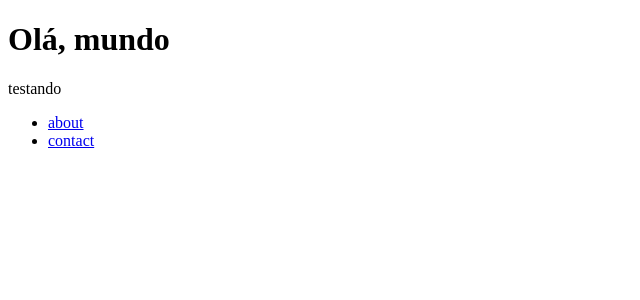
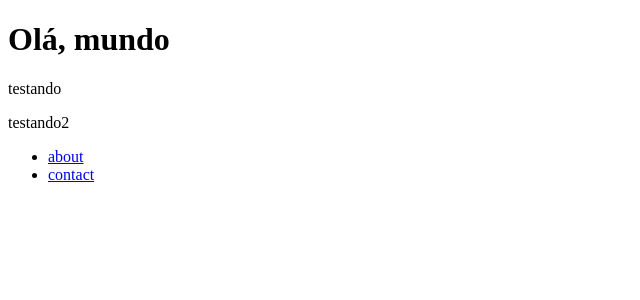
Before and after one commit to DanieelCarvalho/Pac-Men-Page, an Angular app: page /home in a window 1280 px wide. Shown: the top 300 px of the page, without its empty margins (0-640 px from the left). Built offline with nearby package versions, Linux system fonts and the light colour scheme.

Commit message:
alteração

```diff
--- a/src/app/app.component.html
+++ b/src/app/app.component.html
@@ -1,4 +1,5 @@
 <h1>Olá, mundo</h1>
 <p>testando</p>
+<p>testando2</p>
 
 <router-outlet></router-outlet>
```
